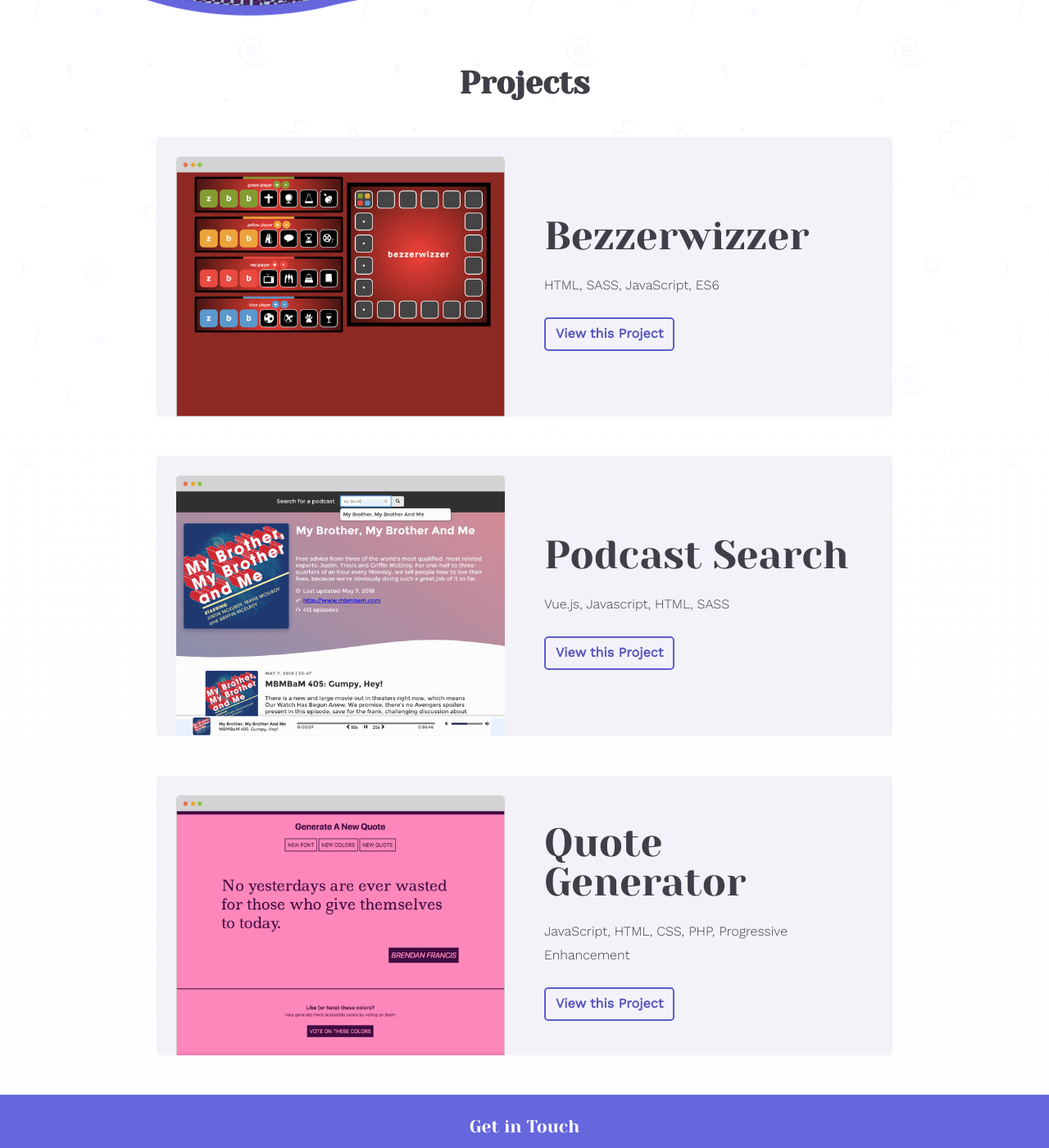
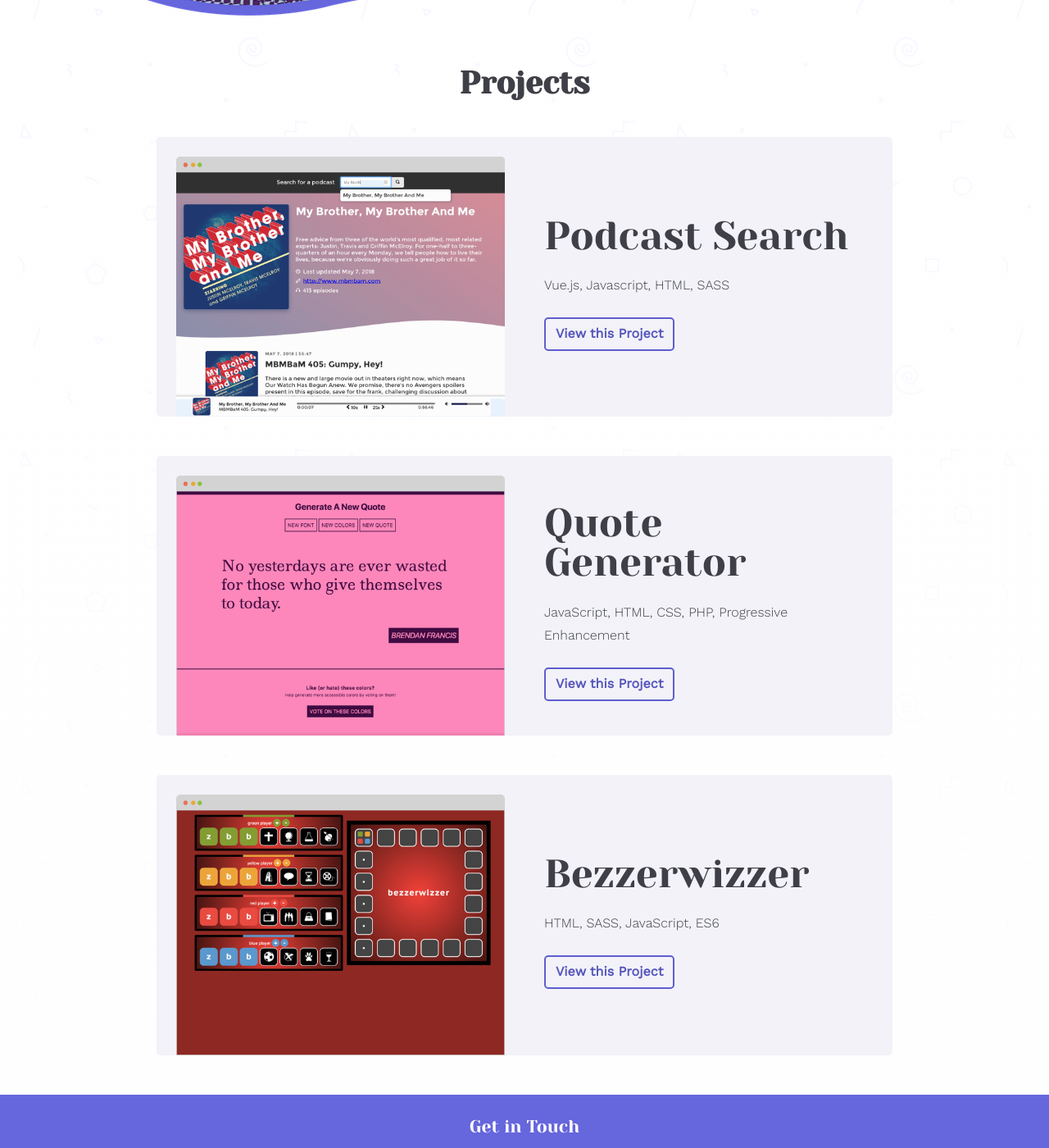
Before and after one commit to hbrok/heatherbrokmeier.com, a Jekyll site: the page built from index.md, in a window 1280 px wide and 1400 px high, scrolled down 606 px. Shown: the whole window at 82% size. Built offline with Jekyll 4.4.1, drawn with Linux system fonts in a browser that asks for light colours.

Commit message:
Add sort order to projects

```diff
--- a/_layouts/home.html
+++ b/_layouts/home.html
@@ -17,7 +17,8 @@
 		<section class="projects">
 			<h2 class="section-heading">Projects</h2>
 
-			{% for project in site.projects limit:3 %}
+			{% assign projects = site.projects | sort: 'order' %}
+			{% for project in projects limit:3 %}
 				<section class="project-intro">
 					<div class="project-details project-tease-details">
 						<h3 class="project-title project-tease-title">{{ project.title }}</h3>
--- a/_layouts/projects.html
+++ b/_layouts/projects.html
@@ -7,7 +7,8 @@
   </section>
 
   <section class="projects">
-    {% for project in site.projects %}
+    {% assign projects = site.projects | sort: 'order' %}
+    {% for project in projects %}
       <article class="project-intro">
         <div class="project-details project-tease-details">
           <h3 class="project-title project-tease-title">{{ project.title }}</h3>
```
Also changed, not shown: _projects/bezzerwizzer.md (+1 -0 lines), _projects/podcasts.md (+1 -0 lines), _projects/quote-generator.md (+1 -0 lines).
